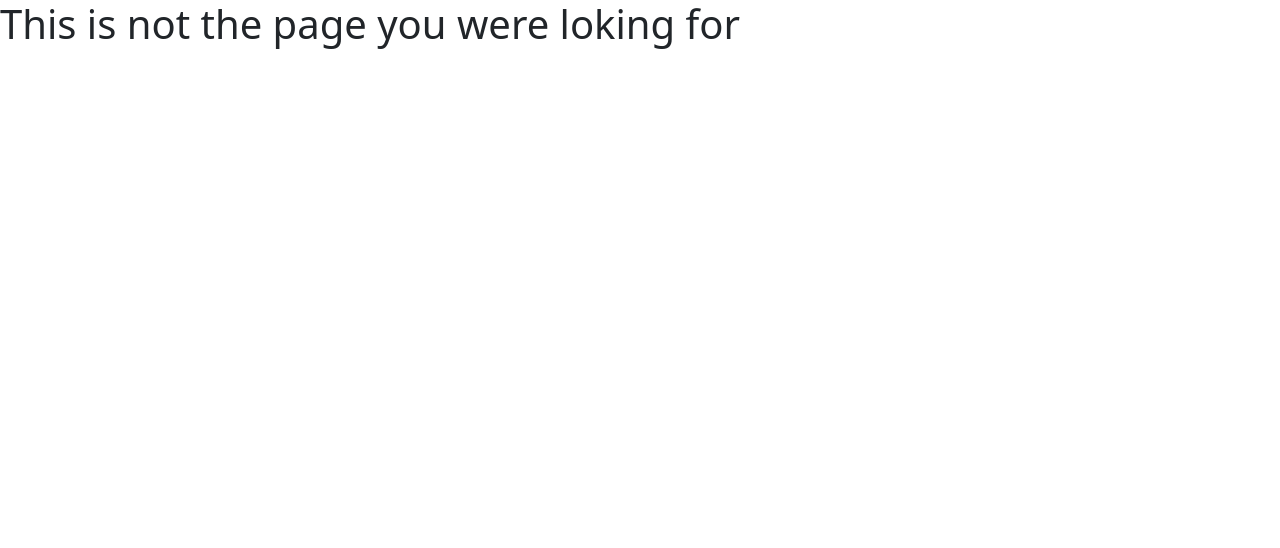
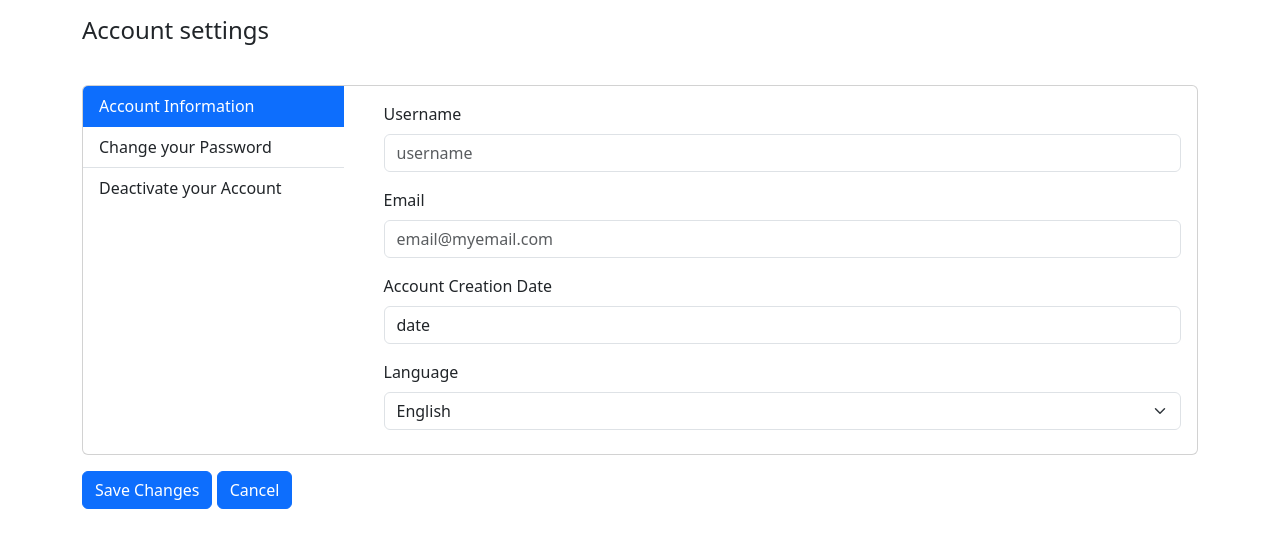
Before and after one commit to dreamy-dream-team/dream-team, a React (Vite) app in the folder frontend/: page /settings in a window 1280 px wide. Shown: the top 548 px of the page. Built offline with nearby package versions, Linux system fonts and the light colour scheme.

Commit message:
settings static page finished

```diff
--- a/frontend/src/ui/App.tsx
+++ b/frontend/src/ui/App.tsx
@@ -3,6 +3,7 @@ import 'bootstrap/dist/css/bootstrap.css'
 import './App.css'
 import { Home } from './Home.tsx'
 import { FourOhFour } from './FourOhFour'
+import { Settings } from "./Settings/Settings";
 
 
 export function App() {
@@ -10,8 +11,9 @@ export function App() {
         <>
             <BrowserRouter>
                 <Routes>
-                    <Route  path='/' element={<Home />} />
+                    <Route path='/' element={<Home />} />
                     <Route path={"*"} element={<FourOhFour />} />
+                    <Route path={'/settings'} element={<Settings />} />
                 </Routes>
             </BrowserRouter>
         </>
--- a/frontend/src/ui/Home.tsx
+++ b/frontend/src/ui/Home.tsx
@@ -1,9 +1,11 @@
 import React from "react"
+import {Link} from "react-router-dom";
 
 export function Home() {
     return (
         <>
             <h1>Home</h1>
+            <Link to={'/settings'}>Settings</Link>
         </>
     )
 }
--- /dev/null
+++ b/frontend/src/ui/Settings/Settings.tsx
@@ -0,0 +1,82 @@
+import {
+    Button,
+    Card,
+    Col,
+    Container,
+    Form,
+    ListGroup,
+    Row,
+    Tab
+} from "react-bootstrap";
+
+export function Settings() {
+    return (
+        <>
+            <Container className="light-style flex-grow-1 container-p-y">
+                <h4 className="font-weight-bold py-3 mb-4">Account settings</h4>
+                <Card className="overflow-hidden">
+                    <Tab.Container id="list-group-tabs-example" defaultActiveKey="#account-info">
+                    <Row className="no-gutters row-bordered row-border-light">
+                        <Col md={3} className="pt-0">
+                            <ListGroup className="list-group-flush account-settings-links">
+                                <ListGroup.Item href="#account-info">Account Information</ListGroup.Item>
+                                <ListGroup.Item href="#account-password">Change your Password</ListGroup.Item>
+                                <ListGroup.Item href="#account-deactivate">Deactivate your Account</ListGroup.Item>
+                            </ListGroup>
+                        </Col>
+                        <Col md={9}>
+                            <Tab.Content>
+                                <Tab.Pane eventKey="#account-info" id="account-info">
+                                    <Card.Body className="pb-2">
+                                        <Form.Group className="mb-3" controlId="exampleForm.ControlInput1">
+                                            <Form.Label>Username</Form.Label>
+                                            <Form.Control type="text" placeholder="username" />
+                                        </Form.Group>
+                                        <Form.Group className="mb-3" controlId="exampleForm.ControlInput1">
+                                            <Form.Label>Email</Form.Label>
+                                            <Form.Control type="email" placeholder="email@myemail.com" />
+                                        </Form.Group>
+                                        <Form.Group className="mb-3" controlId="exampleForm.ControlInput1">
+                                            <Form.Label>Account Creation Date</Form.Label>
+                                            <Form.Control type="text" value="date" />
+                                        </Form.Group>
+                                        <Form.Group className="mb-3" controlId="exampleForm.ControlInput1">
+                                            <Form.Label>Language</Form.Label>
+                                            <Form.Select aria-label="Default select example">
+                                                <option value="1">English</option>
+                                            </Form.Select>
+                                        </Form.Group>
+                                    </Card.Body>
+                                </Tab.Pane>
+                                <Tab.Pane eventKey="#account-password" id="account-password">
+                                    <Card.Body className="pb-2">
+                                        <Form.Group className="mb-3" controlId="exampleForm.ControlInput1">
+                                            <Form.Label>Current Password</Form.Label>
+                                            <Form.Control type="password" />
+                                        </Form.Group>
+                                        <Form.Group className="mb-3" controlId="exampleForm.ControlInput1">
+                                            <Form.Label>New Password</Form.Label>
+                                            <Form.Control type="password" />
+                                        </Form.Group>
+                                        <Form.Group className="mb-3" controlId="exampleForm.ControlInput1">
+                                            <Form.Label>Confirm Password</Form.Label>
+                                            <Form.Control type="password" />
+                                        </Form.Group>
+                                    </Card.Body>
+                                </Tab.Pane>
+                                <Tab.Pane eventKey="#account-deactivate" id="account-deactivate">
+                                    <Card.Body className="pb-2">
+                                        <Button>Deactivate</Button>
+                                    </Card.Body>
+                                </Tab.Pane>
+                            </Tab.Content>
+                        </Col>
+                    </Row>
+                    </Tab.Container>
+                </Card>
+                <Button className="text-right mt-3">Save Changes</Button>&nbsp;
+                <Button className="text-right mt-3">Cancel</Button>
+            </Container>
+        </>
+    )
+}``
--- /dev/null
+++ b/frontend/src/ui/Settings/settings.module.css
@@ -0,0 +1,9 @@
+:root{
+    /********* Colors *********/
+    --black: #221E22;
+    --white: #DEE5E5;
+    --purple: #A980E8;
+    --yellow: #FFC482;
+    --blue: #188FA7;
+
+}
```
